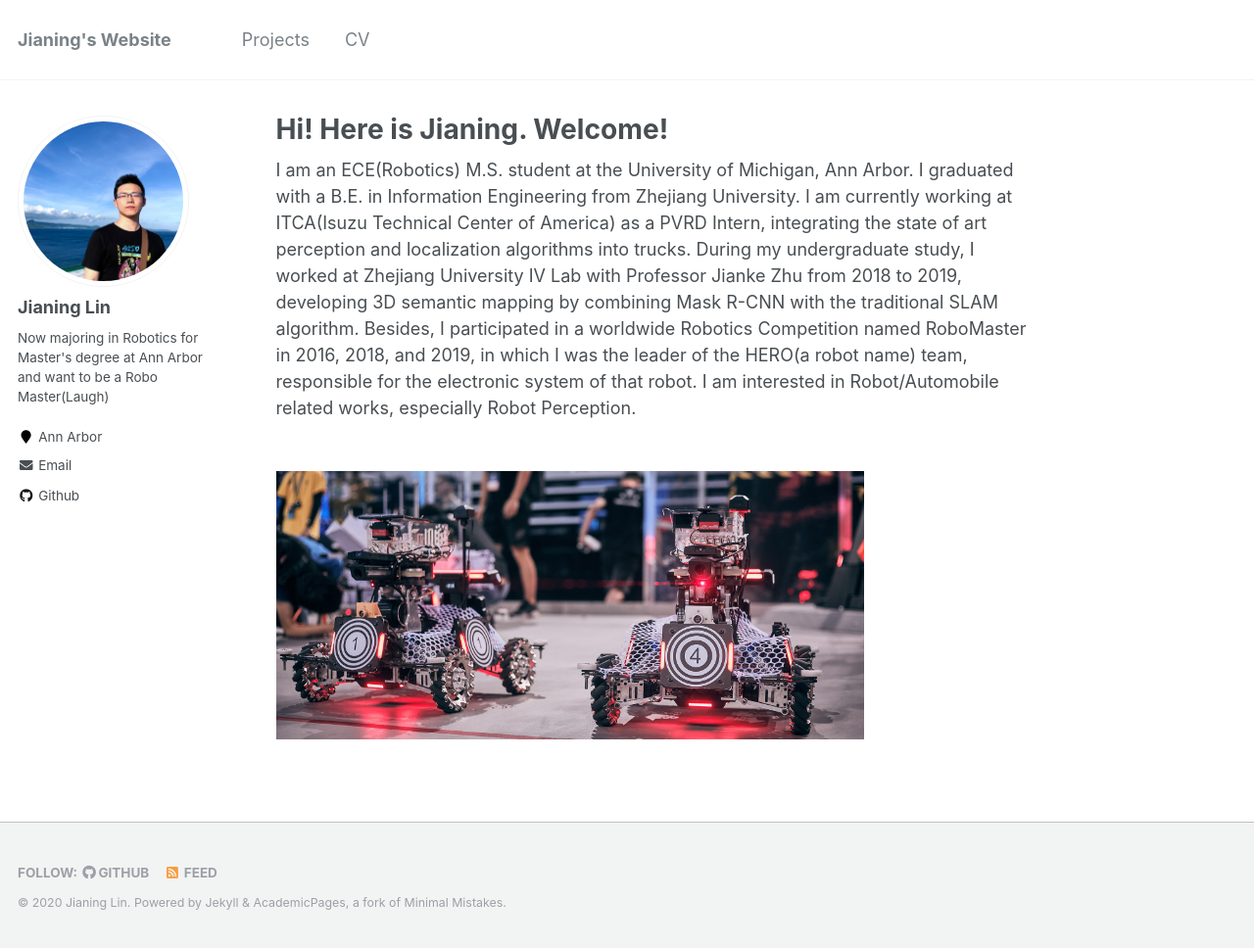
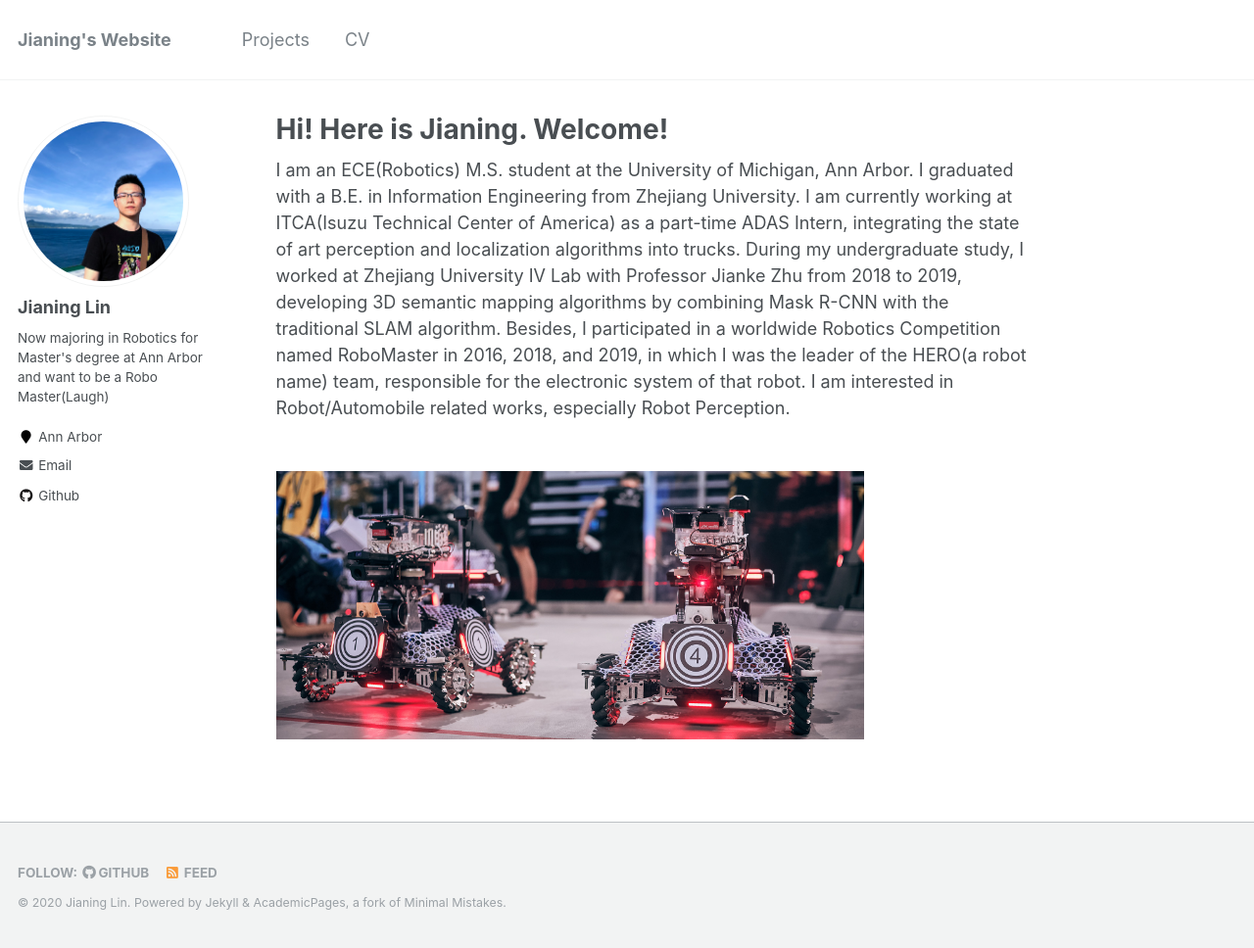
Before and after one commit to undefinedzero/undefinedzero.github.io, a Jekyll site: the page built from _pages/about.md, in a window 1280 px wide and 968 px high. Shown: the whole window at 98% size. Built offline with Jekyll 4.4.1, drawn with Linux system fonts in a browser that asks for light colours.

Commit message:
Update about.md

```diff
--- a/_pages/about.md
+++ b/_pages/about.md
@@ -8,6 +8,6 @@
   - /about.html
 ---
 
-I am an ECE(Robotics) M.S. student at the University of Michigan, Ann Arbor. I graduated with a B.E. in Information Engineering from Zhejiang University. I am currently working at ITCA(Isuzu Technical Center of America) as a PVRD Intern, integrating the state of art perception and localization algorithms into trucks. During my undergraduate study, I worked at Zhejiang University IV Lab with Professor Jianke Zhu from 2018 to 2019, developing 3D semantic mapping by combining Mask R-CNN with the traditional SLAM algorithm. Besides, I participated in a worldwide Robotics Competition named RoboMaster in 2016, 2018, and 2019, in which I was the leader of the HERO(a robot name) team, responsible for the electronic system of that robot. I am interested in Robot/Automobile related works, especially Robot Perception.
+I am an ECE(Robotics) M.S. student at the University of Michigan, Ann Arbor. I graduated with a B.E. in Information Engineering from Zhejiang University. I am currently working at ITCA(Isuzu Technical Center of America) as a part-time ADAS Intern, integrating the state of art perception and localization algorithms into trucks. During my undergraduate study, I worked at Zhejiang University IV Lab with Professor Jianke Zhu from 2018 to 2019, developing 3D semantic mapping algorithms by combining Mask R-CNN with the traditional SLAM algorithm. Besides, I participated in a worldwide Robotics Competition named RoboMaster in 2016, 2018, and 2019, in which I was the leader of the HERO(a robot name) team, responsible for the electronic system of that robot. I am interested in Robot/Automobile related works, especially Robot Perception.
 
 <br/><img src='/images/about-bg.jpg' height='600' width='600'>
```
